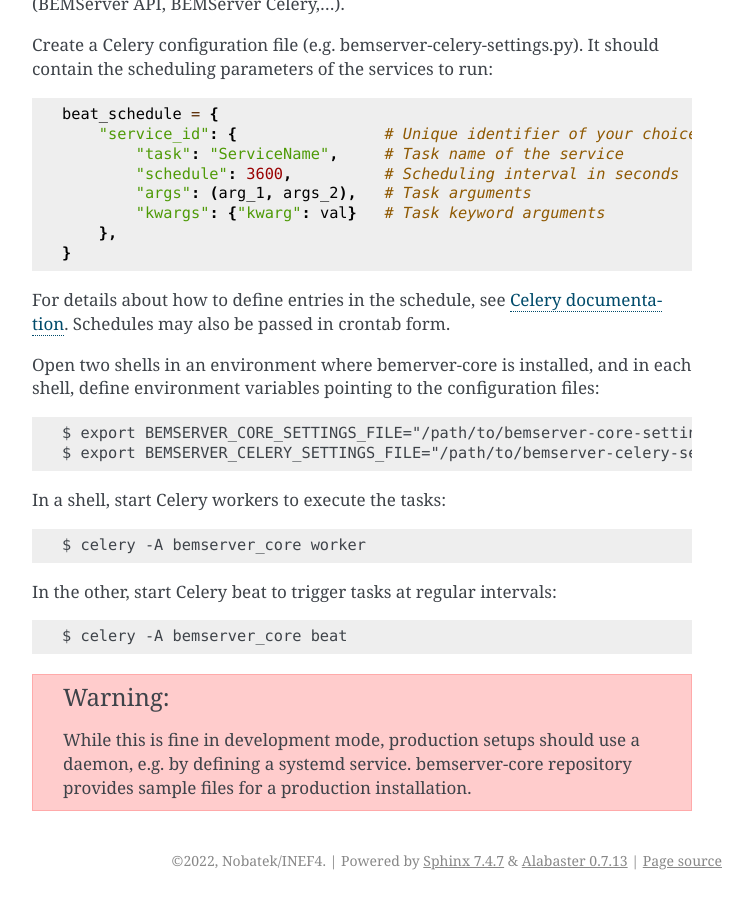
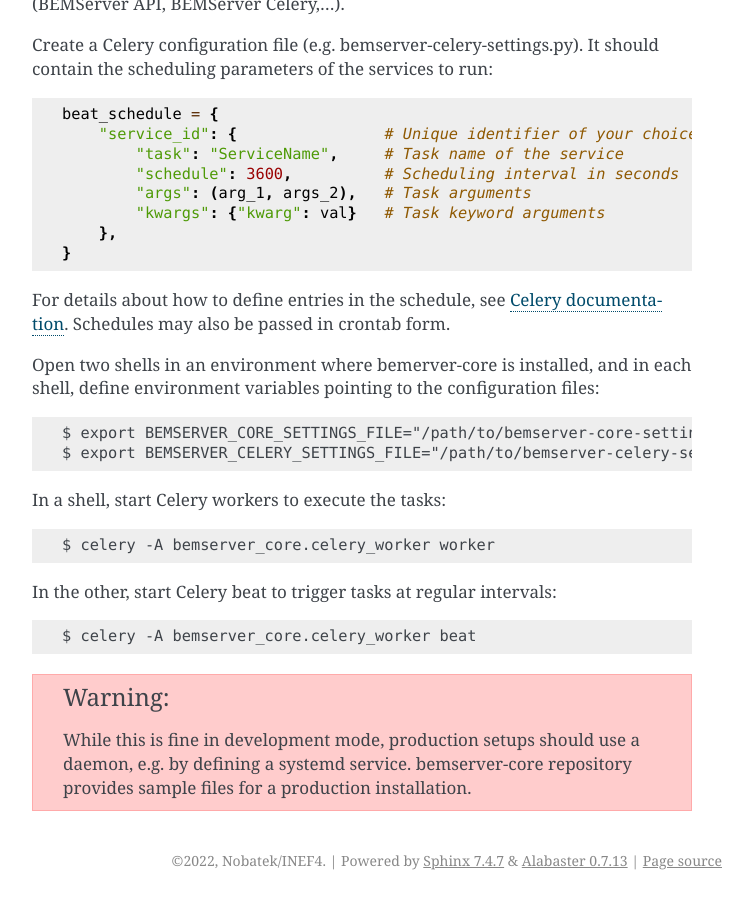
Before and after one commit to BEMServer/bemserver-docs, a Sphinx documentation site: the page built from source/installation.rst, in a window 1280 px wide and 900 px high, scrolled down 4991 px. Shown: the whole window, without its empty margins (388-1141 px from the left). Built offline with Sphinx 7.4.7, drawn with Linux system fonts in a browser that asks for light colours.

Commit message:
Update Celery commands: bemserver_core.celery_worker

```diff
--- a/source/installation.rst
+++ b/source/installation.rst
@@ -244,11 +244,11 @@ shell, define environment variables pointing to the configuration files::
 
 In a shell, start Celery workers to execute the tasks::
 
-    $ celery -A bemserver_core worker
+    $ celery -A bemserver_core.celery_worker worker
 
 In the other, start Celery beat to trigger tasks at regular intervals::
 
-    $ celery -A bemserver_core beat
+    $ celery -A bemserver_core.celery_worker beat
 
 .. warning::
     While this is fine in development mode, production setups should use a
```
